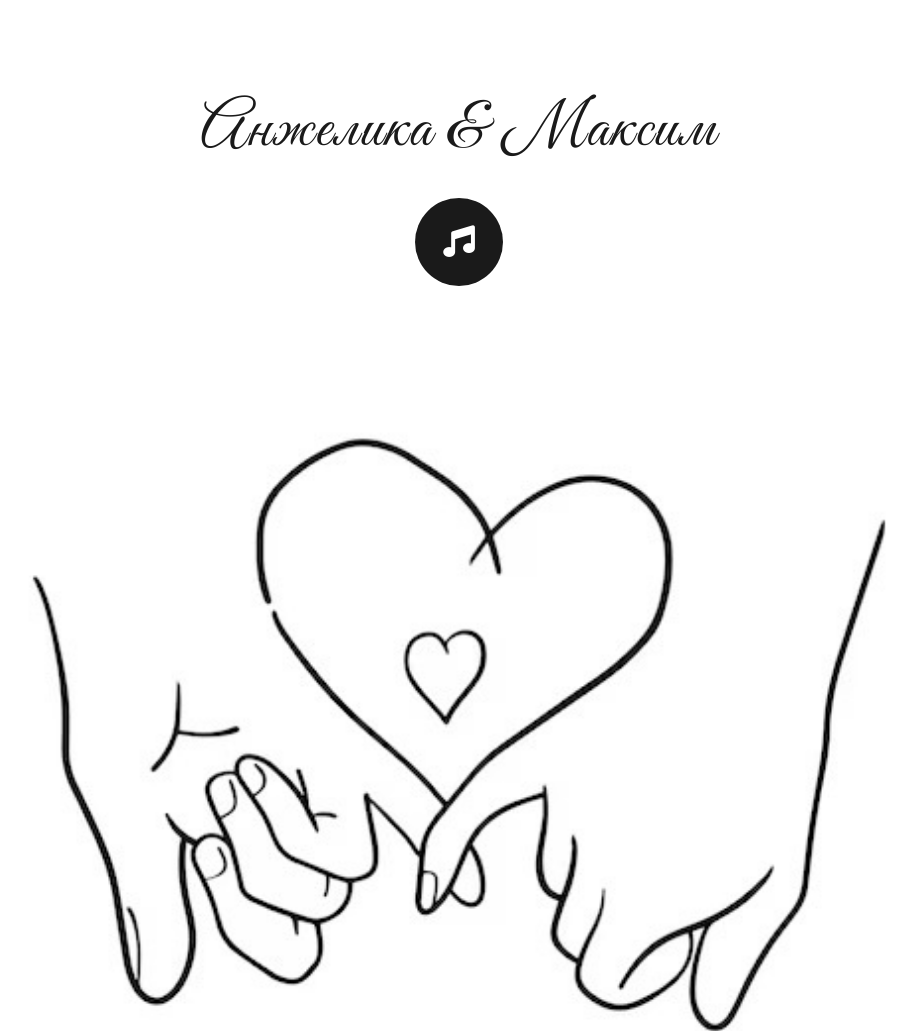
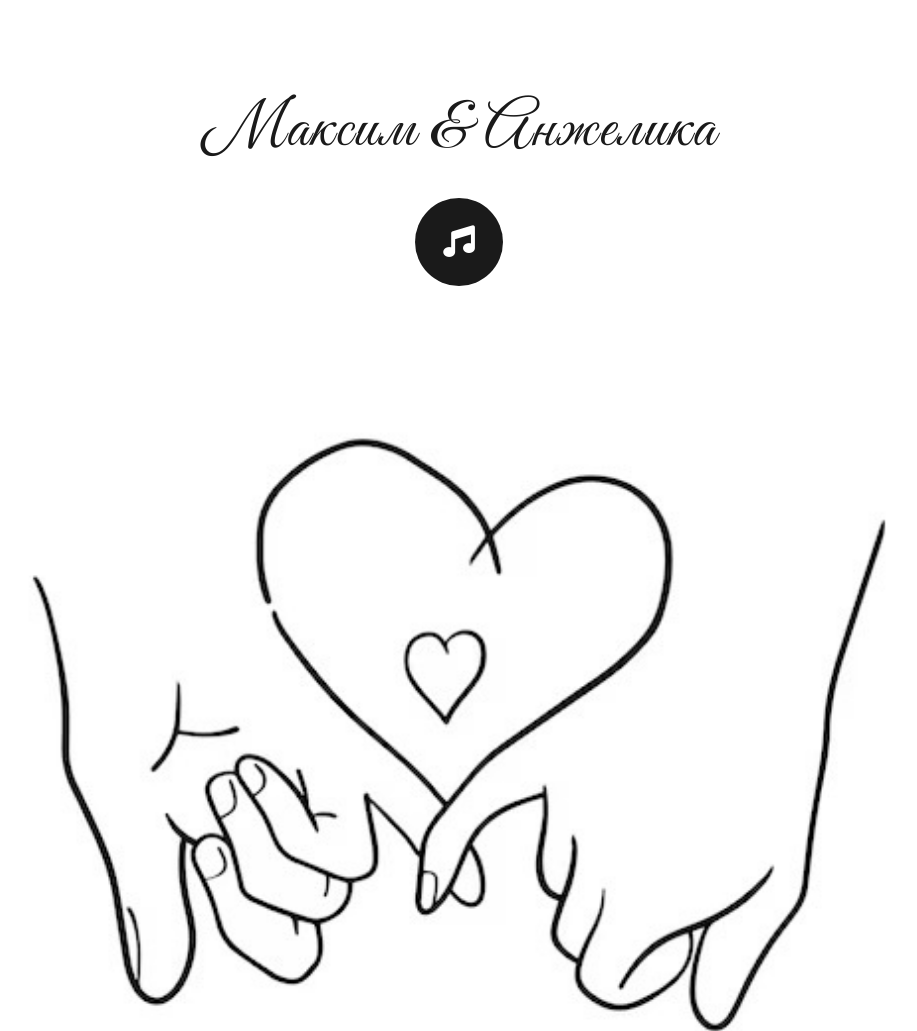
Before and after one commit to V0r1ex/Marrige, a plain HTML site: page index.html in a window 1280 px wide. Shown: the top 1031 px of the page, without its empty margins (181-1098 px from the left). Drawn offline with Linux system fonts and the light colour scheme; a web font is replaced by a local one.

Commit message:
7 commit

```diff
--- a/index.html
+++ b/index.html
@@ -3,7 +3,7 @@
 <head>
     <meta charset="UTF-8">
     <meta name="viewport" content="width=device-width, initial-scale=1.0">
-    <title>Анжелика & Максим | Свадьба 25.08.2025</title>
+    <title>Максим & Анжелика | Свадьба 25.08.2025</title>
     <link rel="stylesheet" href="https://cdnjs.cloudflare.com/ajax/libs/font-awesome/6.4.0/css/all.min.css">
     <link rel="stylesheet" href="style.css">
     <link rel="preconnect" href="https://fonts.googleapis.com">
@@ -21,7 +21,7 @@
             </div>
             <div class="hero-right">
                 <div class="hero-line">
-                    <h1 class="names fade-in">Анжелика & Максим</h1>
+                    <h1 class="names fade-in">Максим & Анжелика</h1>
                     <div class="music-btn" id="musicBtn">
                         <i class="fas fa-music"></i>
                     </div>
```
